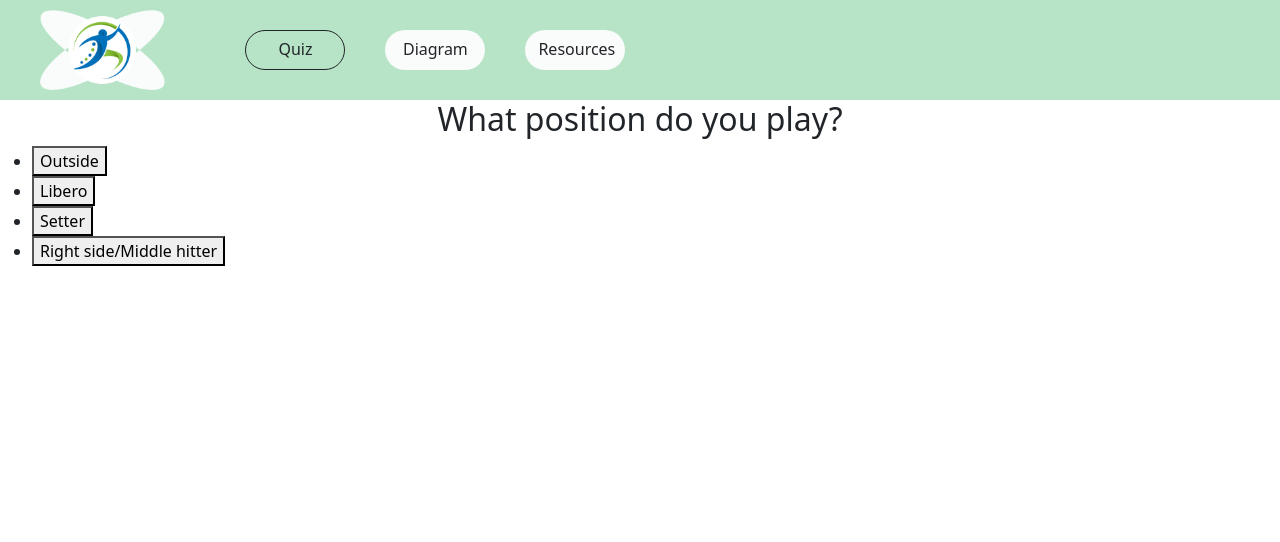
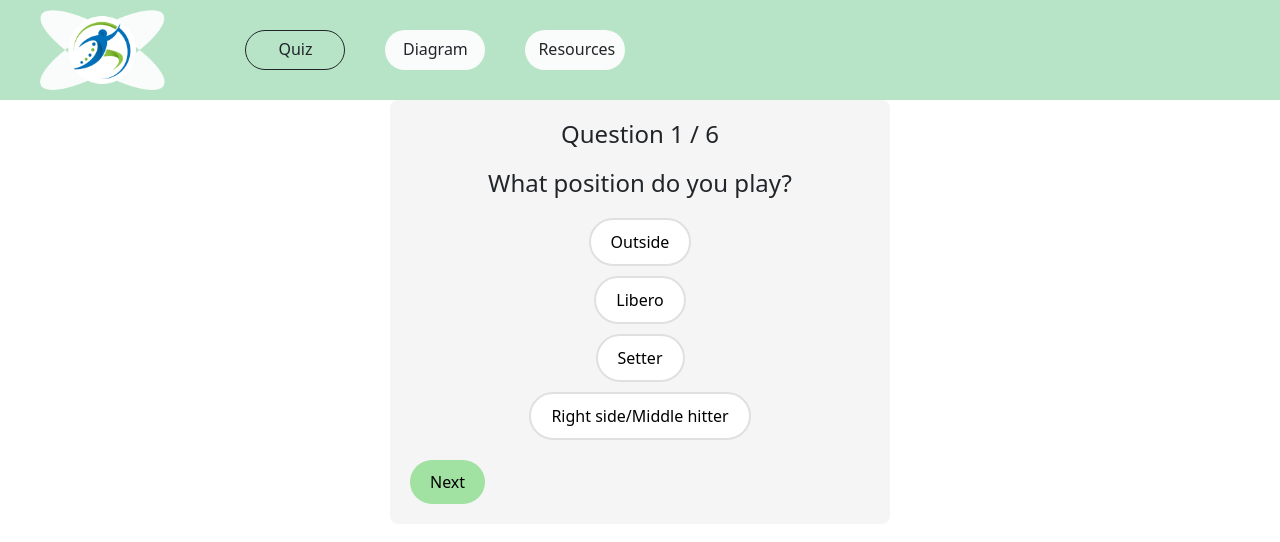
Before and after one commit to UW-INFO442-SP24/sunrise2.0, a React (Create React App) app: page /Quiz in a window 1280 px wide. Shown: the top 542 px of the page. Built offline with nearby package versions, Linux system fonts and the light colour scheme.

Commit message:
finished quiz and revised the resources page

```diff
--- a/package.json
+++ b/package.json
@@ -7,8 +7,10 @@
     "@testing-library/react": "^13.4.0",
     "@testing-library/user-event": "^13.5.0",
     "bootstrap": "^5.3.3",
+    "chart.js": "^4.4.3",
     "firebase": "^10.12.0",
     "react": "^18.3.1",
+    "react-chartjs-2": "^5.2.0",
     "react-dom": "^18.3.1",
     "react-router-dom": "^6.23.1",
     "react-scripts": "5.0.1",
--- /dev/null
+++ b/src/Components/quiz.css
@@ -0,0 +1,77 @@
+/* QuizComponent.css */
+.quiz-container {
+  background-color: #f5f5f5;
+  padding: 20px;
+  border-radius: 8px;
+  max-width: 500px;
+  margin: 0 auto;
+  text-align: center;
+}
+
+.quiz-question {
+  font-size: 24px;
+  margin-bottom: 20px;
+}
+
+.quiz-options {
+  list-style-type: none;
+  padding: 0;
+}
+
+.quiz-options li {
+  margin: 10px 0;
+}
+
+.quiz-options button {
+  background-color: #ffffff;
+  border: 2px solid #e0e0e0;
+  border-radius: 50px;
+  padding: 10px 20px;
+  cursor: pointer;
+  transition: background-color 0.3s, border-color 0.3s;
+}
+
+.quiz-options button:hover {
+  background-color: #d1ffd1;
+  border-color: #a1e1a1;
+}
+
+.quiz-options input[type="checkbox"] {
+  margin-right: 10px;
+}
+
+.quiz-nav-buttons {
+  display: flex;
+  justify-content: space-between;
+  margin-top: 20px;
+}
+
+.quiz-nav-buttons button {
+  background-color: #a1e1a1;
+  border: none;
+  border-radius: 50px;
+  padding: 10px 20px;
+  cursor: pointer;
+  font-size: 16px;
+}
+
+.quiz-nav-buttons button:hover {
+  background-color: #7ec77e;
+}
+
+.chart-container {
+  margin-top: 20px;
+}
+
+.summary {
+  margin-top: 20px;
+}
+
+.summary a {
+  color: #007BFF;
+  text-decoration: none;
+}
+
+.summary a:hover {
+  text-decoration: underline;
+}
--- a/src/Components/quiz_component.js
+++ b/src/Components/quiz_component.js
@@ -1,85 +1,187 @@
+import React, { useState } from 'react';
+import { Pie } from 'react-chartjs-2';
+import { NavLink } from 'react-router-dom';
+import {
+  Chart as ChartJS,
+  CategoryScale,
+  LinearScale,
+  ArcElement,
+  Tooltip,
+  Legend,
+} from 'chart.js';
+import './quiz.css';
 
-import React, { useState } from 'react';
+ChartJS.register(
+  CategoryScale,
+  LinearScale,
+  ArcElement,
+  Tooltip,
+  Legend
+);
+
 const quizData = [
   {
     question: "What position do you play?",
     options: ["Outside", "Libero", "Setter", "Right side/Middle hitter"],
-    points: [0,0,0,0,0]
+    type: "single",
+    points: [[1,0,0,0], [0,1,0,0], [0,0,1,0], [0,0,0,1]]
   },
   {
-    question: "Do you play in the front row or backrow?",
+    question: "Do you play in the front row or back row?",
     options: ["Front row", "Back row"],
-    points: [0,0,0,0,0]
+    type: "single",
+    points: [[1,1,0,0], [0,0,1,1]]
   },
   {
     question: "How often do you play volleyball?",
     options: ["Once a month", "Once a week", "2-3 times a week", "4-5 times a week"],
-    points: [0,0,0,0,0]
+    type: "single",
+    points: [[0,0,0,1], [0,0,1,0], [0,1,0,0], [1,0,0,0]]
   },
   {
     question: "What area(s) are the most tender after practice?",
     options: ["Shoulder", "Back", "Knees", "Ankles"],
-    points: [0,0,0,0,0]
+    type: "multiple",
+    points: [[1,0,0,0], [0,1,0,0], [0,0,1,0], [0,0,0,1]]
   },
   {
     question: "If you are hurt, how long have you been injured?",
-    options: ["I am not hurt", "Less than a week", "Less than two weeks", "About a month","multiple month"],
-    points: [0,0,0,0,0]
+    options: ["I am not hurt", "Less than a week", "Less than two weeks", "About a month", "Multiple months"],
+    type: "single",
+    points: [[0,0,0,0], [0,0,0,1], [0,0,1,0], [0,1,0,0], [1,0,0,0]]
   },
   {
-    question: "How would you describe the pain if you answered anything other than 1-2?",
+    question: "How would you describe the pain if you answered anything other than 'I am not hurt'?",
     options: ["No pain, but weaker than used to", "Constant pain even while resting", "Unmanageable, need painkillers"],
-    points: [0,0,0,0,0]
+    type: "single",
+    points: [[1,0,0,0], [0,1,0,0], [0,0,1,0]]
   }
 ];
-const Quiz_component = () => {
+
+const bodyPartsInfo = {
+  "Shoulder": "/shoulder",
+  "Back": "/back",
+  "Knees": "/knee",
+  "Ankles": "/ankle"
+};
+
+const QuizComponent = () => {
   const [currentQuestion, setCurrentQuestion] = useState(0);
   const [userAnswers, setUserAnswers] = useState(new Array(quizData.length).fill(null));
-  const [score, setScore] = useState([0,0,0,0,0]);
+  const [bodyPartsScore, setBodyPartsScore] = useState([0, 0, 0, 0]);
   const [showResult, setShowResult] = useState(false);
 
-  const handleAnswer = (option) => {
+  const handleAnswer = (optionIndex) => {
     const newUserAnswers = [...userAnswers];
-    newUserAnswers[currentQuestion] = option;
+    newUserAnswers[currentQuestion] = optionIndex;
     setUserAnswers(newUserAnswers);
 
-    // Automatically move to the next question or show results
+    const questionPoints = quizData[currentQuestion].points[optionIndex];
+    const newBodyPartsScore = bodyPartsScore.map((score, index) => score + questionPoints[index]);
+    setBodyPartsScore(newBodyPartsScore);
+
     if (currentQuestion < quizData.length - 1) {
       setCurrentQuestion(currentQuestion + 1);
     } else {
-      finaliseQuiz(newUserAnswers);
+      setShowResult(true);
     }
   };
 
-  const finaliseQuiz = (answers) => {
-    const newScore = answers.reduce((acc, answer, index) => {
-      return acc + (answer === quizData[index].answer ? 1 : 0);
-    }, 0);
-    setScore(newScore);
-    setShowResult(true);
+  const handleMultipleAnswer = () => {
+    const checkedOptions = Array.from(document.querySelectorAll('input[type="checkbox"]:checked')).map(input => parseInt(input.value));
+    const newUserAnswers = [...userAnswers];
+    newUserAnswers[currentQuestion] = checkedOptions;
+    setUserAnswers(newUserAnswers);
+
+    const newBodyPartsScore = bodyPartsScore.map((score, index) =>
+      score + checkedOptions.reduce((acc, optionIndex) => acc + quizData[currentQuestion].points[optionIndex][index], 0)
+    );
+    setBodyPartsScore(newBodyPartsScore);
+
+    if (currentQuestion < quizData.length - 1) {
+      setCurrentQuestion(currentQuestion + 1);
+    } else {
+      setShowResult(true);
+    }
   };
 
   const restartQuiz = () => {
     setUserAnswers(new Array(quizData.length).fill(null));
-    setScore(0);
+    setBodyPartsScore([0, 0, 0, 0]);
     setShowResult(false);
     setCurrentQuestion(0);
   };
 
+  const maxScoreIndex = bodyPartsScore.indexOf(Math.max(...bodyPartsScore));
+  const mostAffectedBodyPart = ["Shoulder", "Back", "Knees", "Ankles"][maxScoreIndex];
+  const infoLink = bodyPartsInfo[mostAffectedBodyPart];
+
+  const chartData = {
+    labels: ["Shoulder", "Back", "Knees", "Ankles"],
+    datasets: [
+      {
+        label: "Likelihood of Injury",
+        data: bodyPartsScore,
+        backgroundColor: ["rgba(75, 192, 192, 0.2)", "rgba(54, 162, 235, 0.2)", "rgba(255, 206, 86, 0.2)", "rgba(255, 99, 132, 0.2)"],
+        borderColor: ["rgba(75, 192, 192, 1)", "rgba(54, 162, 235, 1)", "rgba(255, 206, 86, 1)", "rgba(255, 99, 132, 1)"],
+        borderWidth: 1
+      }
+    ]
+  };
+
   return (
-    <div>
+    <div className="quiz-container">
       {!showResult ? (
         <div>
-          <h2>{quizData[currentQuestion].question}</h2>
-          <ul>
-            {quizData[currentQuestion].options.map(option => (
-              <li key={option} onClick={() => handleAnswer(option)}><button>{option}</button></li>
-            ))}
-          </ul>
+          <h2 className="quiz-question">{`Question ${currentQuestion + 1} / ${quizData.length}`}</h2>
+          <h3 className="quiz-question">{quizData[currentQuestion].question}</h3>
+          {quizData[currentQuestion].type === "single" ? (
+            <ul className="quiz-options">
+              {quizData[currentQuestion].options.map((option, index) => (
+                <li key={index} onClick={() => handleAnswer(index)}>
+                  <button>{option}</button>
+                </li>
+              ))}
+            </ul>
+          ) : (
+            <div>
+              <ul className="quiz-options">
+                {quizData[currentQuestion].options.map((option, index) => (
+                  <li key={index}>
+                    <input
+                      type="checkbox"
+                      id={`option-${index}`}
+                      name={`option-${index}`}
+                      value={index}
+                    />
+                    <label htmlFor={`option-${index}`}>{option}</label>
+                  </li>
+                ))}
+              </ul>
+              <div className="quiz-nav-buttons">
+              </div>
+            </div>
+          )}
+          <div className="quiz-nav-buttons">
+            {currentQuestion > 0 && <button onClick={() => setCurrentQuestion(currentQuestion - 1)}>Previous</button>}
+            {currentQuestion < quizData.length - 1 && quizData[currentQuestion].type === "single" && (
+              <button onClick={() => handleAnswer(currentQuestion)}>Next</button>
+            )}
+            {currentQuestion < quizData.length - 1 && quizData[currentQuestion].type === "multiple" && (
+              <button onClick={() => handleAnswer(currentQuestion)}>Next</button>
+            )}
+          </div>
         </div>
       ) : (
         <div>
-          <h2>Your score: {score}/{quizData.length}</h2>
+          <h2>Results</h2>
+          <div className="chart-container">
+            <Pie data={chartData} />
+          </div>
+          <div className="summary">
+            <p>The part of the body that needs the most attention is: <strong>{mostAffectedBodyPart}</strong></p>
+            <p>For more information on how to take care of your {mostAffectedBodyPart}, visit <NavLink to={infoLink} className= "btn">this page</NavLink>.</p>
+          </div>
           <button onClick={restartQuiz}>Restart Quiz</button>
         </div>
       )}
@@ -87,4 +189,4 @@ const Quiz_component = () => {
   );
 };
 
-export default Quiz_component;
+export default QuizComponent;
--- a/src/pages/Diagram/Diagram.js
+++ b/src/pages/Diagram/Diagram.js
@@ -1,11 +1,20 @@
+
+
 import React from 'react';
+import './diagram.css';
 
-function Diagram() {
+const Diagram = () => {
   return (
-    <div className="diagram" style={{ display: 'flex', justifyContent: 'center', alignItems: 'center' }}>
-    <img src="img/bodyDiagram.png" alt="Diagram" style={{ maxWidth: '45%', height: 'auto' }} />
-  </div>
+    <div className="image-container">
+      <img src="img/bodyDiagram.png" alt="Human Body" useMap="#bodymap" />
+      <map name="bodymap">
+        <area shape="rect" coords="150,50,230,150" href="https://www.webmd.com/pain-management/shoulder-pain" alt="Shoulders" target="_blank" />
+        <area shape="rect" coords="140,400,210,470" href="https://www.webmd.com/pain-management/knee-pain" alt="Knees" target="_blank" />
+        <area shape="rect" coords="140,500,210,570" href="https://www.webmd.com/pain-management/ankle-pain" alt="Ankles" target="_blank" />
+        <area shape="rect" coords="150,200,200,350" href="https://www.webmd.com/back-pain/ss/slideshow-back-care" alt="Back" target="_blank" />
+      </map>
+    </div>
   );
-}
+};
 
 export default Diagram;
--- /dev/null
+++ b/src/pages/Diagram/diagram.css
@@ -0,0 +1,12 @@
+/* BodyMap.css */
+.image-container {
+  display: flex;
+  justify-content: center;
+  align-items: center;
+  position: relative;
+}
+
+.image-container img {
+  max-width: 100%;
+  height: auto;
+}
--- a/src/pages/Resources/Resources.js
+++ b/src/pages/Resources/Resources.js
@@ -6,6 +6,7 @@ function Resources() {
   return (
     <div className="resources">
       <ResourceNav topics={topicData} />
+      <p>Get started by picking one of the more common injuries for volleyball</p>
     </div>
   );
 }
```
Also changed, not shown: 1 other file (tests, documents, lock files or other folders).
